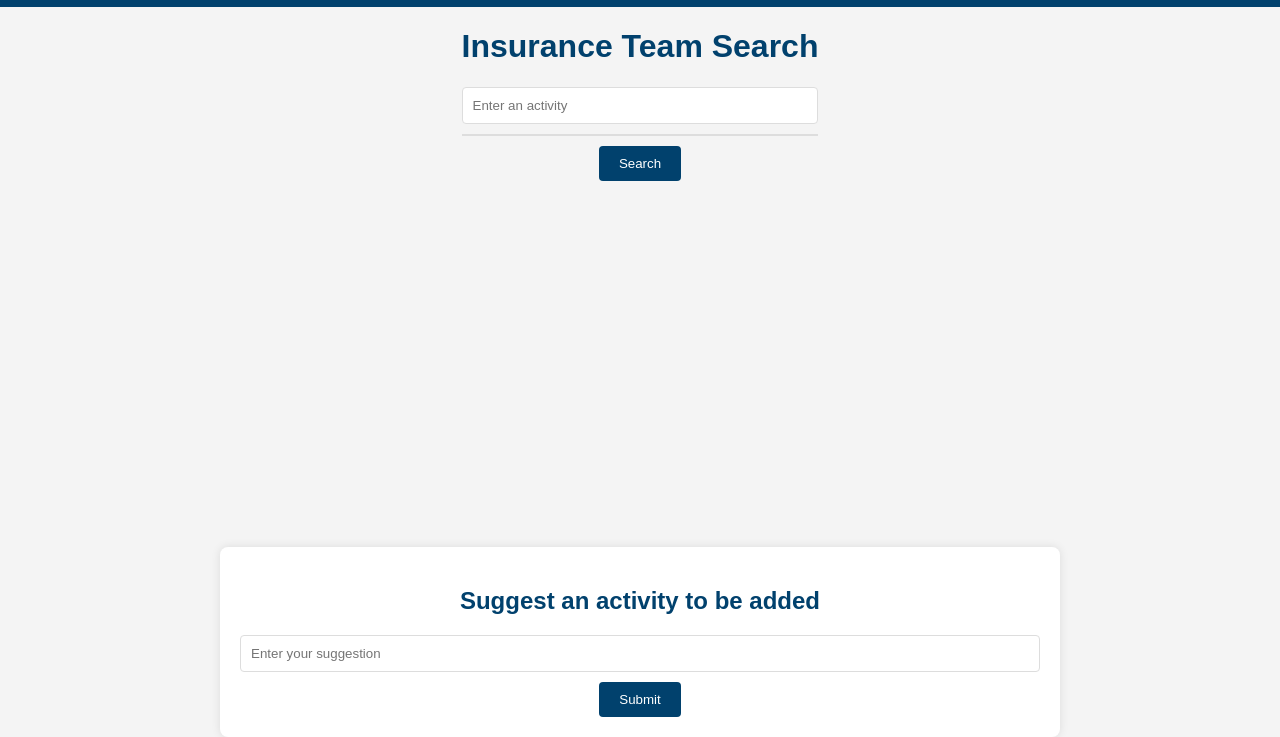
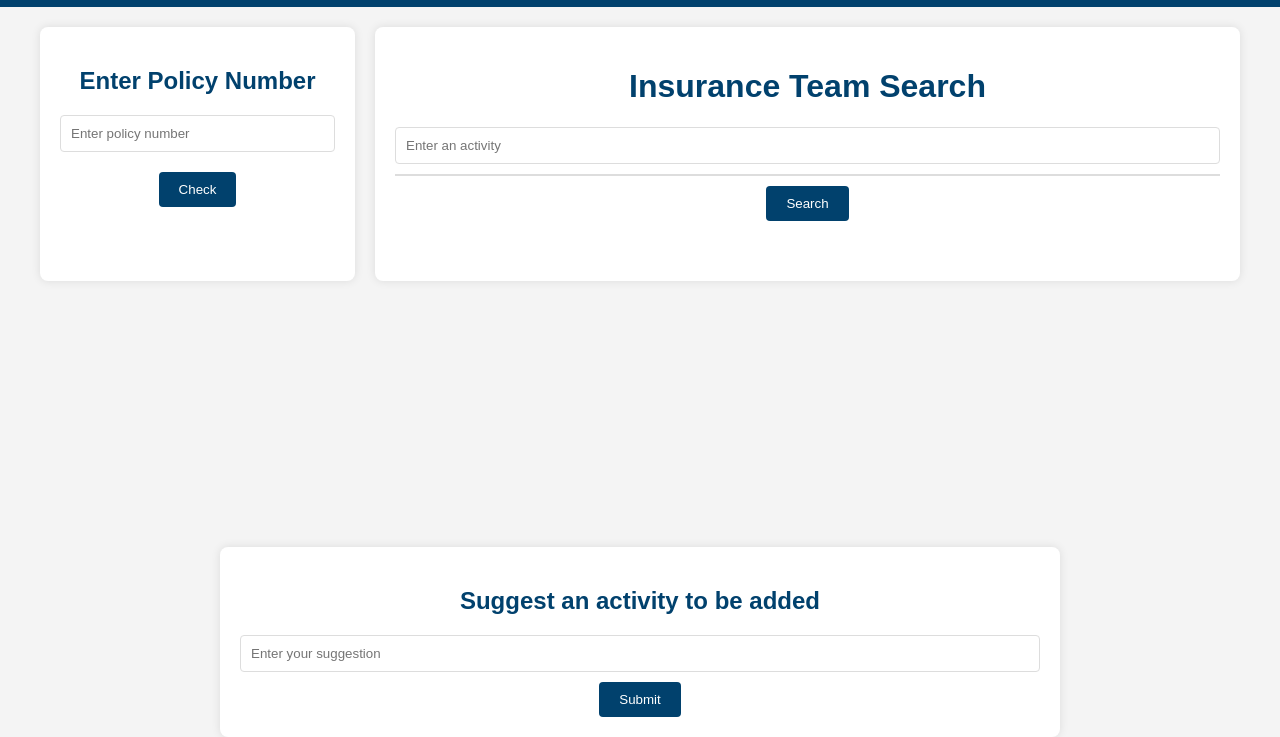
Before and after one commit to AnisghebacheCFC/TeamChecker, a plain HTML site: page index.html in a window 1280 px wide. Shown: the part 63-800 px from the top of the page. Drawn offline with nearby package versions, Linux system fonts and the light colour scheme.

Commit message:
Update index.html

```diff
--- a/index.html
+++ b/index.html
@@ -10,7 +10,16 @@
     <div class="header">
         <img src="cfc-logo.png" alt="CFC Underwriting Logo" class="logo">
     </div>
-    <div class="container">
+    <div class="main-container">
+        <div class="sidebar">
+            <h2>Enter Policy Number</h2>
+            <input type="text" id="policyNumberBox" placeholder="Enter policy number">
+            <div class="center">
+                <button id="checkPolicyButton">Check</button>
+            </div>
+            <div id="policyResultBox"></div>
+        </div>
+        <div class="content-container">
             <h1>Insurance Team Search</h1>
             <input type="text" id="searchBox" placeholder="Enter an activity">
             <div id="suggestions" style="border: 1px solid #ddd; max-height: 100px; overflow-y: auto;"></div>
@@ -23,6 +32,7 @@
                 <div id="avoidList" class="list"></div>
             </div>
         </div>
+    </div>
     <div class="suggest-activity-container">
         <h2>Suggest an activity to be added</h2>
         <input type="text" id="suggestionBox" placeholder="Enter your suggestion">
```
Lines whose indentation alone changed are shown as unchanged.
